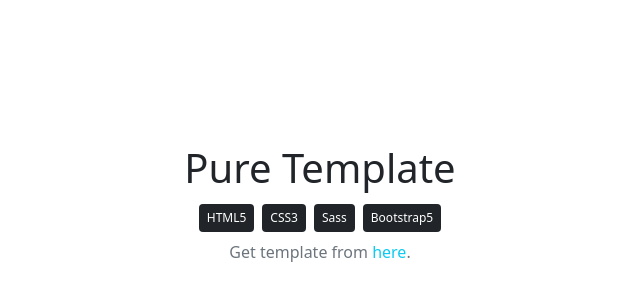
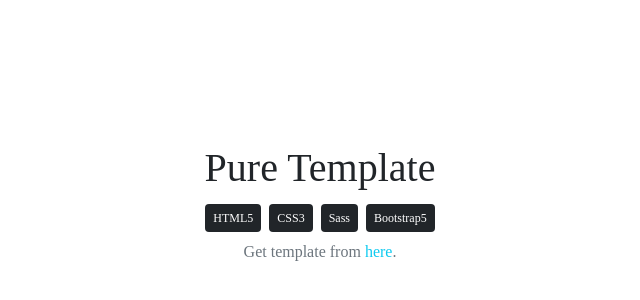
Before and after one commit to MehdiKhoshnevisz/starter-template, a website: page index.html in a window 1280 px wide. Shown: the part 196-496 px from the top of the page, without its empty margins (320-960 px from the left). Drawn offline with nearby package versions, Linux system fonts and the light colour scheme; files that its build step writes are made by us from their sources.

Commit message:
Add BonaNova google font

```diff
--- /dev/null
+++ b/styles/scss/fonts.scss
@@ -0,0 +1,28 @@
+/*  --- Normal font --- */
+@font-face {
+  font-family: BonaNova;
+  src: url('../fonts/BonaNova/BonaNova-Regular.ttf');
+
+  /*
+    Here’s the deepest level of support, including all of the font file formats:
+  */
+
+  // src: url('../fonts/BonaNova/BonaNova-Regular.eot?#iefix') format('embedded-opentype'),
+  //   url('../fonts/BonaNova/BonaNova-Regular.woff2') format('woff2'),
+  //   url('../fonts/BonaNova/BonaNova-Regular.woff') format('woff'),
+  //   url('../fonts/BonaNova/BonaNova-Regular.ttf') format('truetype');
+}
+
+/* --- Bold font face --- */
+@font-face {
+  font-family: BonaNova;
+  src: url('../fonts/BonaNova/BonaNova-Bold.ttf');
+  font-weight: bold;
+}
+
+/* --- Italic font --- */
+@font-face {
+  font-family: BonaNova;
+  src: url('../fonts/BonaNova/BonaNova-Italic.ttf');
+  font-style: italic;
+}
--- a/styles/scss/layout.scss
+++ b/styles/scss/layout.scss
@@ -1,3 +1,4 @@
 body {
-  background-color:revert;
+  background-color: revert;
+  font-family: BonaNova;
 }
```
Also changed, not shown: styles/fonts/BonaNova/BonaNova-Bold.ttf (added), styles/fonts/BonaNova/BonaNova-Italic.ttf (added), styles/fonts/BonaNova/BonaNova-Regular.ttf (added).
